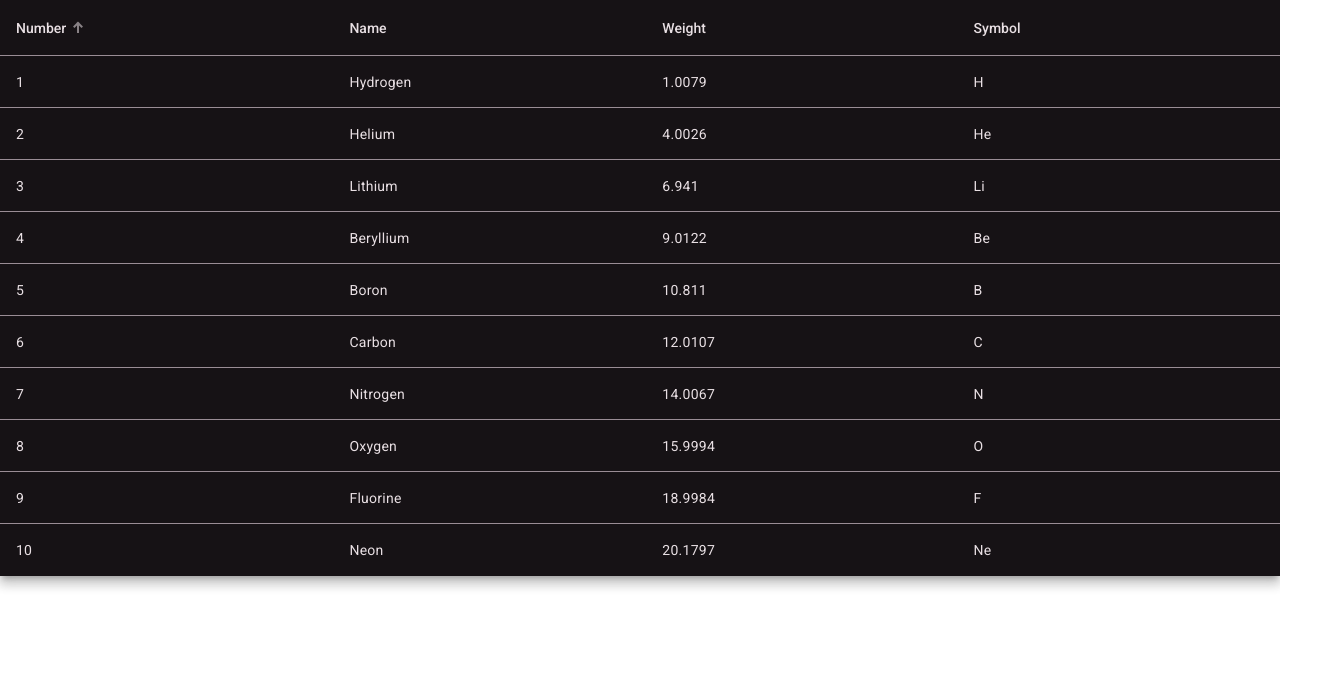
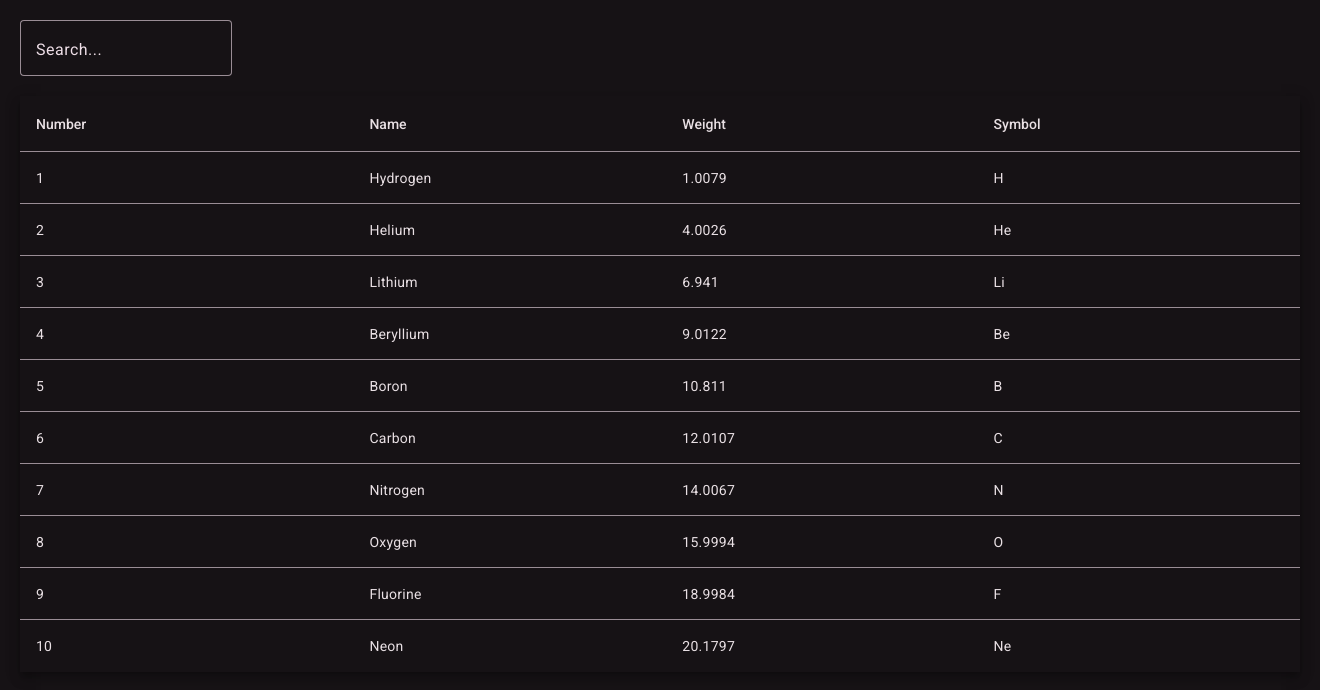
Before and after one commit to kai1992cool/atiperaPeriodicProject, an Angular app: page / in a window 1280 px wide. Shown: the top 690 px of the page, 1320 px wide, since content can reach past the window. Built offline with nearby package versions, Linux system fonts and the light colour scheme.

Commit message:
Added filtering

```diff
--- a/src/app/table/table.component.html
+++ b/src/app/table/table.component.html
@@ -1,3 +1,10 @@
+<div class="background">
+  @if (dataSource) {
+      <mat-form-field appearance="outline">
+          <mat-label>Search...</mat-label>
+          <input matInput (keyup)="applyFilter($event)">
+      </mat-form-field>
+
       <table mat-table [dataSource]="dataSource" matSort class="mat-elevation-z8">
 
           <ng-container matColumnDef="position">
@@ -24,3 +31,7 @@
           <tr mat-row *matRowDef="let row; columns: displayedColumns;"></tr>
 
       </table>
+  }@else {
+      <mat-spinner></mat-spinner>
+  }
+</div>
--- a/src/app/table/table.component.scss
+++ b/src/app/table/table.component.scss
@@ -0,0 +1,9 @@
+.background {
+    height: 100%;
+    width: 100%;
+    padding: 20px;
+    background: #161215;
+}
+table {
+    width: 20%;
+  }
--- a/src/app/table/table.component.ts
+++ b/src/app/table/table.component.ts
@@ -1,11 +1,21 @@
 import { AfterViewInit, Component, ViewChild } from '@angular/core';
 import { MatTableDataSource, MatTableModule } from '@angular/material/table';
 import { MatSort, MatSortModule } from '@angular/material/sort';
+import {MatProgressSpinnerModule} from '@angular/material/progress-spinner';
+import {MatInputModule} from '@angular/material/input';
+import {MatFormFieldModule} from '@angular/material/form-field';
+
 
 @Component({
   selector: 'app-table',
   standalone: true,
-  imports: [MatTableModule, MatSortModule],
+  imports: [
+    MatTableModule,
+    MatSortModule,
+    MatProgressSpinnerModule,
+    MatInputModule,
+    MatFormFieldModule
+  ],
   templateUrl: './table.component.html',
   styleUrl: './table.component.scss'
 })
@@ -32,4 +42,9 @@ export class TableComponent implements AfterViewInit{
     this.dataSource.sort = this.sort;
   }
 
+  applyFilter(event: Event) {
+    const filterValue = (event.target as HTMLInputElement).value.trim().toLowerCase();
+    this.dataSource.filter = filterValue;
+  }
+
 }
```
Lines whose indentation alone changed are shown as unchanged.
